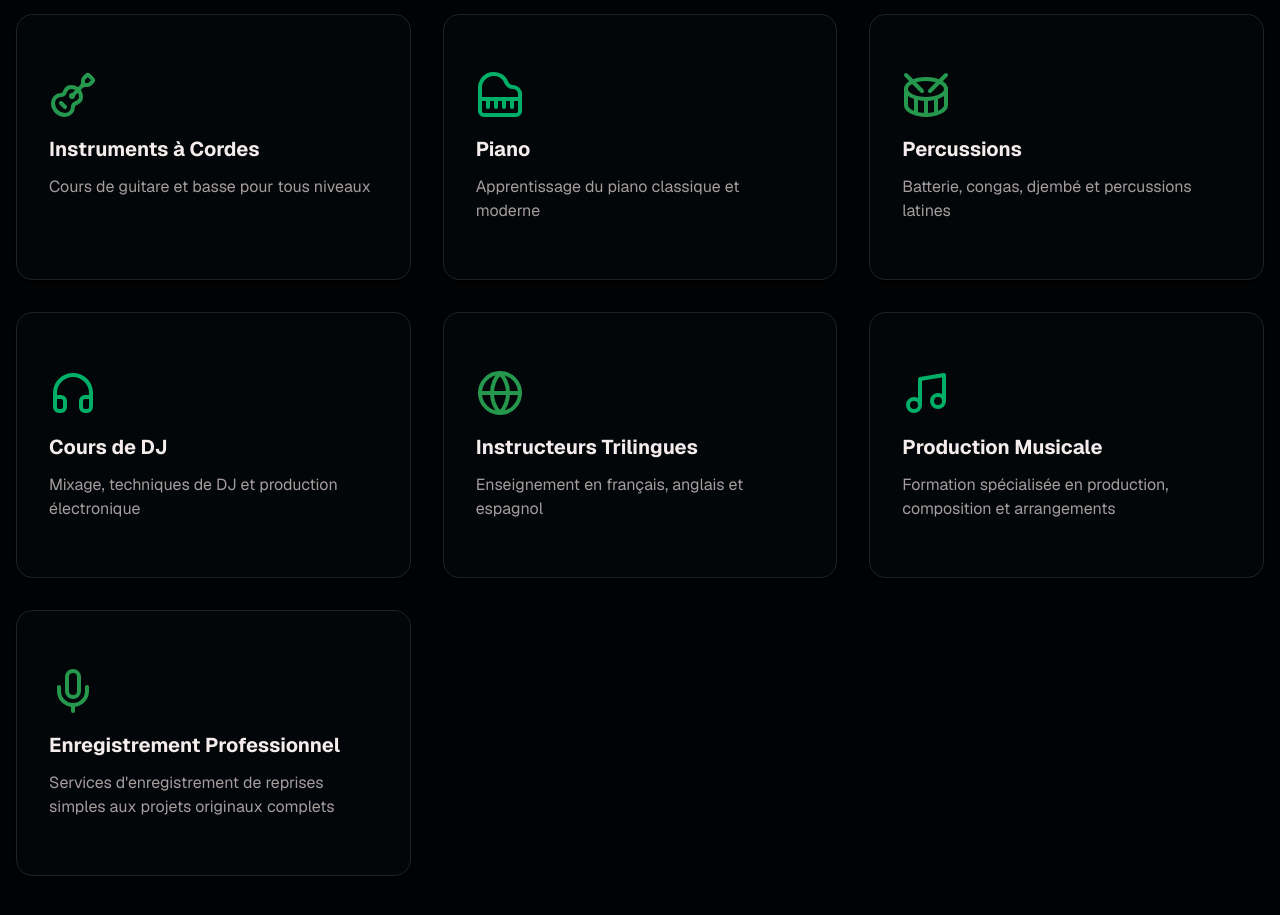
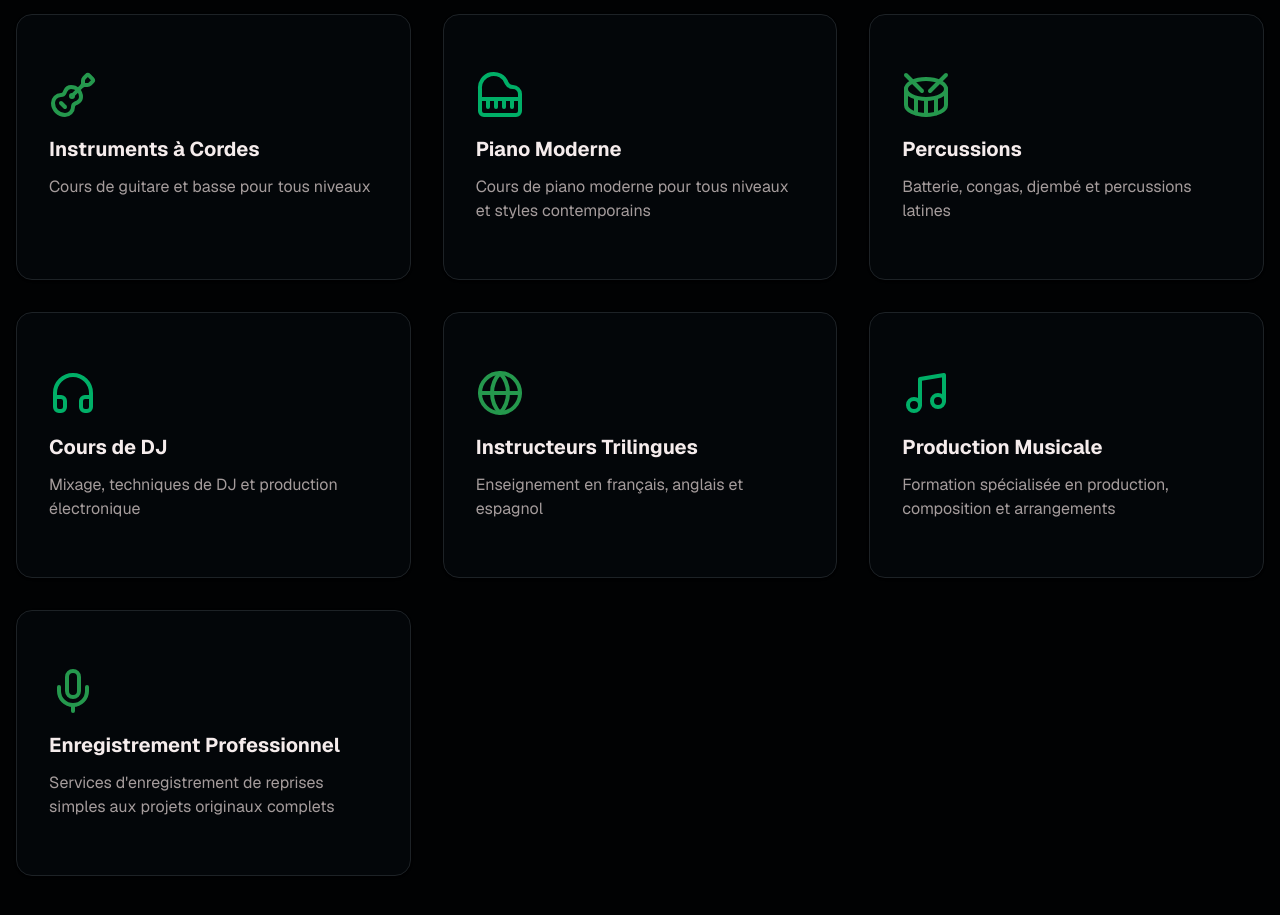
Before and after one commit to casilvag/SON, a Next.js app: page / in a window 1280 px wide. Shown: the part 1820-2735 px from the top of the page. Built offline with nearby package versions, Linux system fonts and the light colour scheme.

Commit message:
feat: remove classical piano from services
Update to focus on modern piano classes only.

#VERCEL_SKIP

Co-authored-by: Cesar Silva Guevara <5674370+casilvag@users.noreply.github.com>

```diff
--- a/components/services-section.tsx
+++ b/components/services-section.tsx
@@ -11,8 +11,8 @@ export function ServicesSection() {
     },
     {
       icon: Piano,
-      title: "Piano",
-      description: "Apprentissage du piano classique et moderne",
+      title: "Piano Moderne",
+      description: "Cours de piano moderne pour tous niveaux et styles contemporains",
       color: "text-accent",
     },
     {
```
